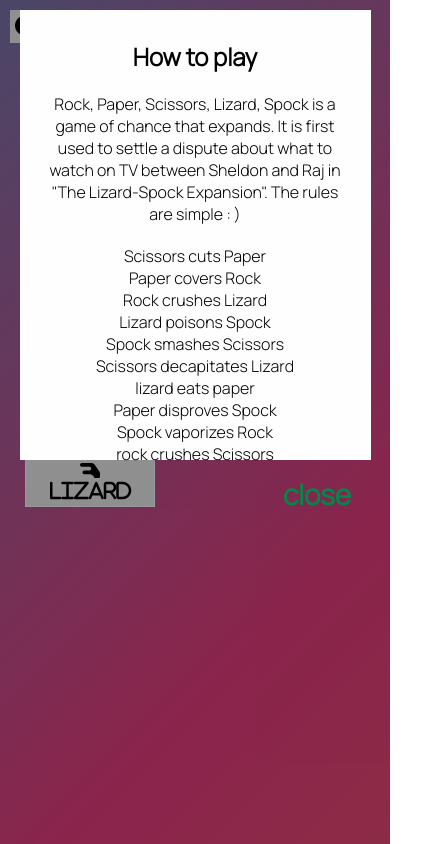
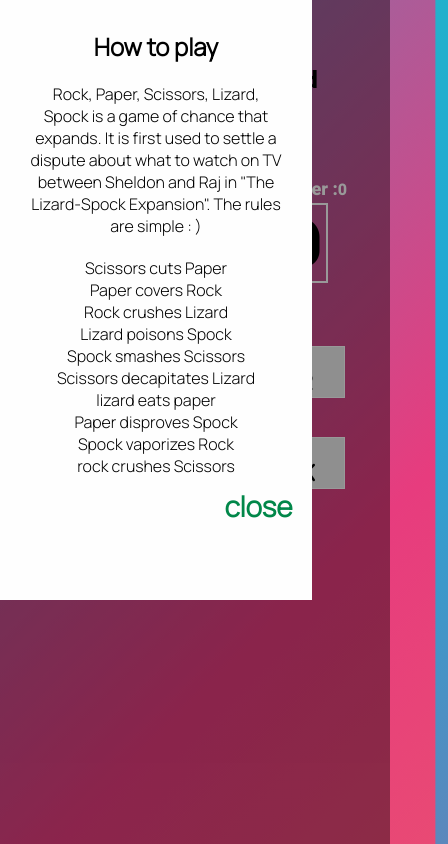
Before and after one commit to LauraMayock/rock-paper-scissors-lizard-spock, a plain HTML site: page index.html in a window 390 px wide. Both pictures are taken after a click on the button "help". Shown: the whole page, 448 px wide, since content can reach past the window. Drawn offline with Linux system fonts and the light colour scheme.

Commit message:
Finish READ.ME

```diff
--- a/assets/css/style.css
+++ b/assets/css/style.css
@@ -16,6 +16,7 @@
     font-family:'Heebo', sans-serif,'Times New Roman';
 }
 
+/* Positioning of key items */
 @keyframes gradient {
 	0% {
 		background-position: 0% 50%;
@@ -42,8 +43,10 @@
     width: 100vw;
     height: 500px;
 }
+
+/* Styling of game */
 h1 {
-    font-family: sans-serif;
+    font-family:'Heebo', sans-serif,'Times New Roman';
     font-weight: 800;
     text-align: center;
     padding-top: 10px;
@@ -57,10 +60,11 @@
 .info span , .info h3{
     font-size:1.25rem;
     font-weight: bold;
-    font-family: sans-serif;
+    font-family:'Heebo', sans-serif,'Times New Roman';
     color:white;
 }
 
+/* Styling main images*/
 .show{
     display: flex;
     align-items: center;
@@ -76,12 +80,14 @@
 
 }
 
+
 h2{
-    font-family: sans-serif;
+    font-family:'Heebo', sans-serif,'Times New Roman';
     font-weight: bold;
     text-align: center;
 }
 
+/* Players Buttons */
 .selection{
     display:flex;
     align-items: center;
@@ -98,6 +104,7 @@
     font-size: 1.25rem;
 }
 
+/* Hover element */
 .selection button:hover{
         border: 7px solid white;
     }
@@ -198,9 +205,16 @@
     grid-template-rows: 90px 65px 65px;
 }
 
+/* Resizing of game heading */
 h1 {
     width: 90%;
 }
+
+.modal-content {
+    width: 80%;
+    height: 500px;
+}
+
  }
  /* On screens that are 530px or less */
  @media screen and (max-width: 490px) {
@@ -212,6 +226,11 @@
         font-size: 1rem;
     }
 
+
+
+
+
+/* restyling of the two main images */
 .container{
     display: flex;
     align-content: space-around;
@@ -223,15 +242,12 @@
 }
 .container h3 {
     font-size: 18px;
+    width: 200px;
 }
 
 .show {
     width: 150px;
 }
-.modal-content{
-width: 90%;
-height: 450px;
- }
 
 #myBtn{
 font-size: 1.25rem;
@@ -249,9 +265,13 @@
 .selection {
     display:grid;
     grid-template-columns: 190px 190px;
-    grid-template-rows: 80px 55px 65px;
+    grid-template-rows: 92px 90px 90px;
 }
 
+.modal-content {
+    width: 80%;
+    height: 600px;
+}
 }
 
 
@@ -259,8 +279,9 @@
  @media screen and (min-width: 320px) and (max-width: 489px) {
 
 .modal-content{
-    width: 90%;
-    height: 450px;
+    height: 400px;
+    width: 60%;
+    margin: 0;
 }
 
 .show {
@@ -277,4 +298,10 @@
     width: 100vw;
     flex-wrap: nowrap;
 }
+
+.modal-content{
+    height: 600px;
+    width: 80%;
+}
+
  }
```
Also changed, not shown: 1 other file.
